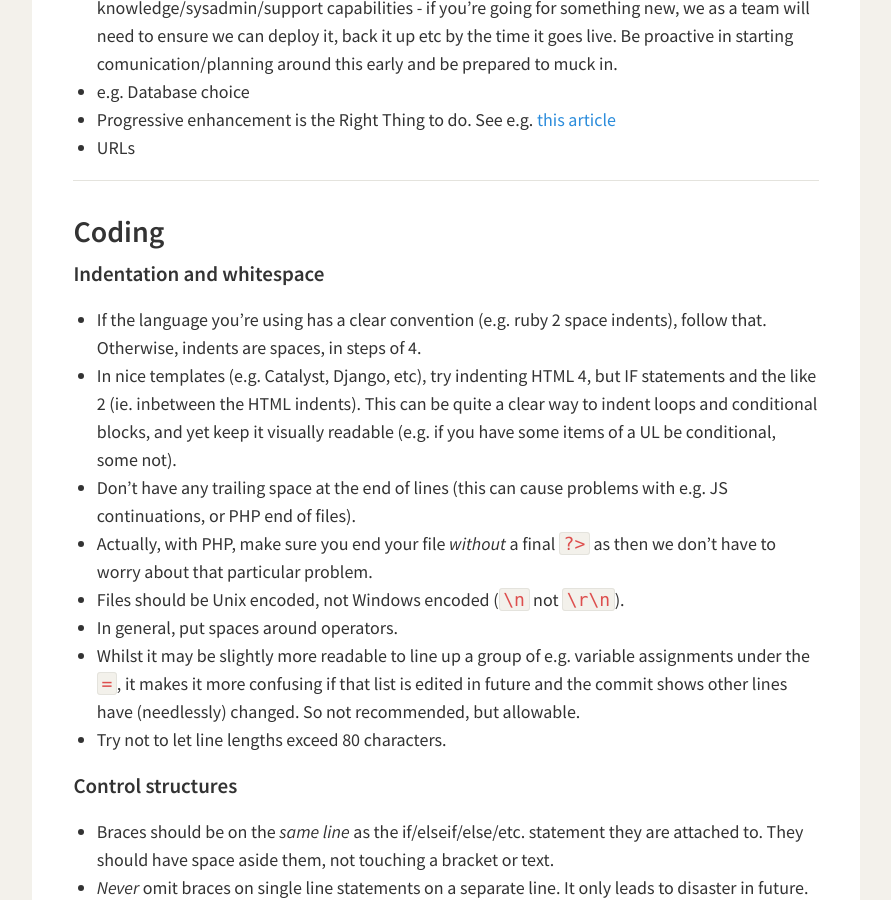
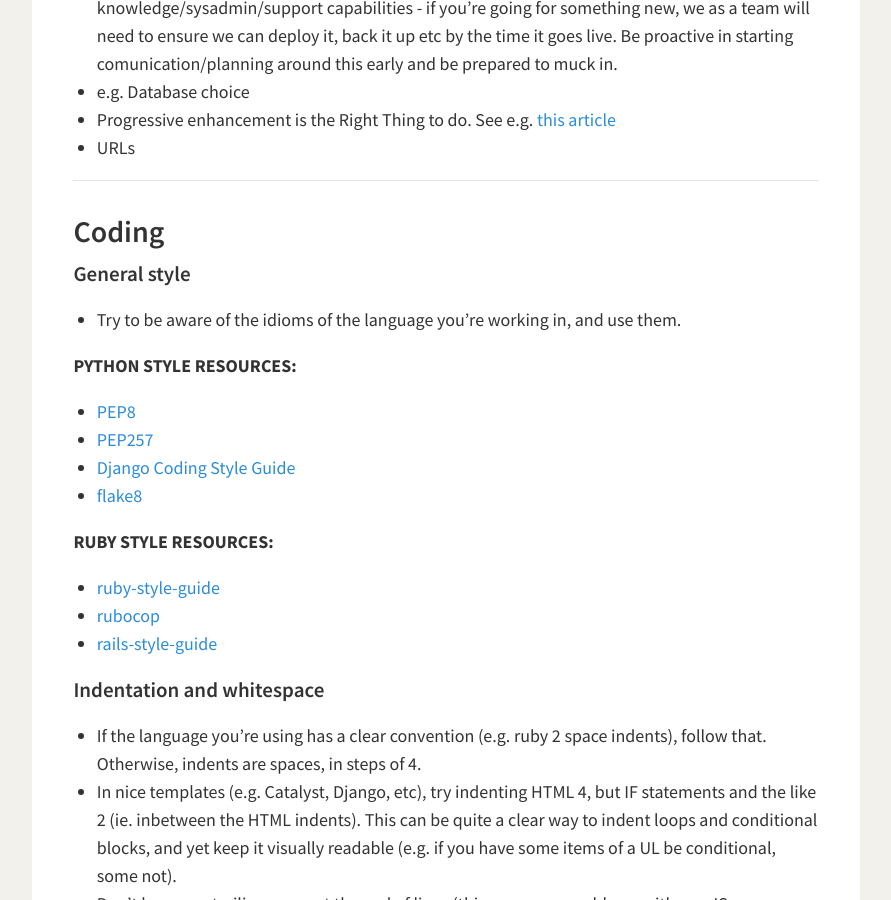
Before and after one commit to mysociety/mysociety.github.io, a Jekyll site: the page built from coding-standards.md, in a window 1280 px wide and 900 px high, scrolled down 462 px. Shown: the whole window, without its empty margins (56-947 px from the left). Built offline with Jekyll 4.4.1, drawn with Linux system fonts in a browser that asks for light colours.

Commit message:
Add some language-specific style resources.
These may be useful in getting a feel for the idiom and gotchas in
languages.

```diff
--- a/coding-standards.md
+++ b/coding-standards.md
@@ -18,6 +18,21 @@ title: Coding Standards
 * URLs
 
 ## Coding
+
+### General style
+
+* Try to be aware of the idioms of the language you're working in, and use them.
+
+#### Python style resources:
+* [PEP8](http://legacy.python.org/dev/peps/pep-0008/)
+* [PEP257](http://legacy.python.org/dev/peps/pep-0257/)
+* [Django Coding Style Guide](https://docs.djangoproject.com/en/dev/internals/contributing/writing-code/coding-style/)
+* [flake8](https://pypi.python.org/pypi/flake8)
+
+#### Ruby style resources:
+* [ruby-style-guide](https://github.com/bbatsov/ruby-style-guide)
+* [rubocop](https://github.com/bbatsov/rubocop)
+* [rails-style-guide](https://github.com/bbatsov/rails-style-guide)
 
 ### Indentation and whitespace
 
```
